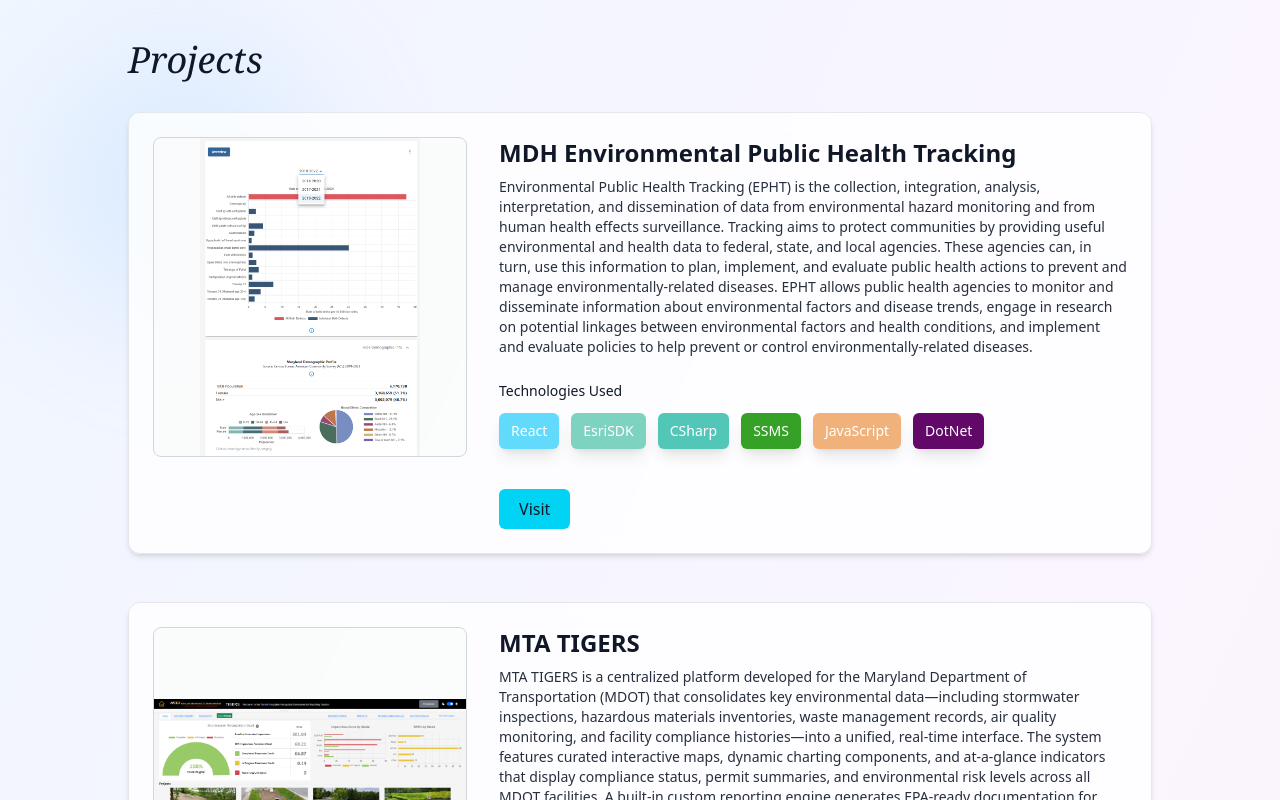
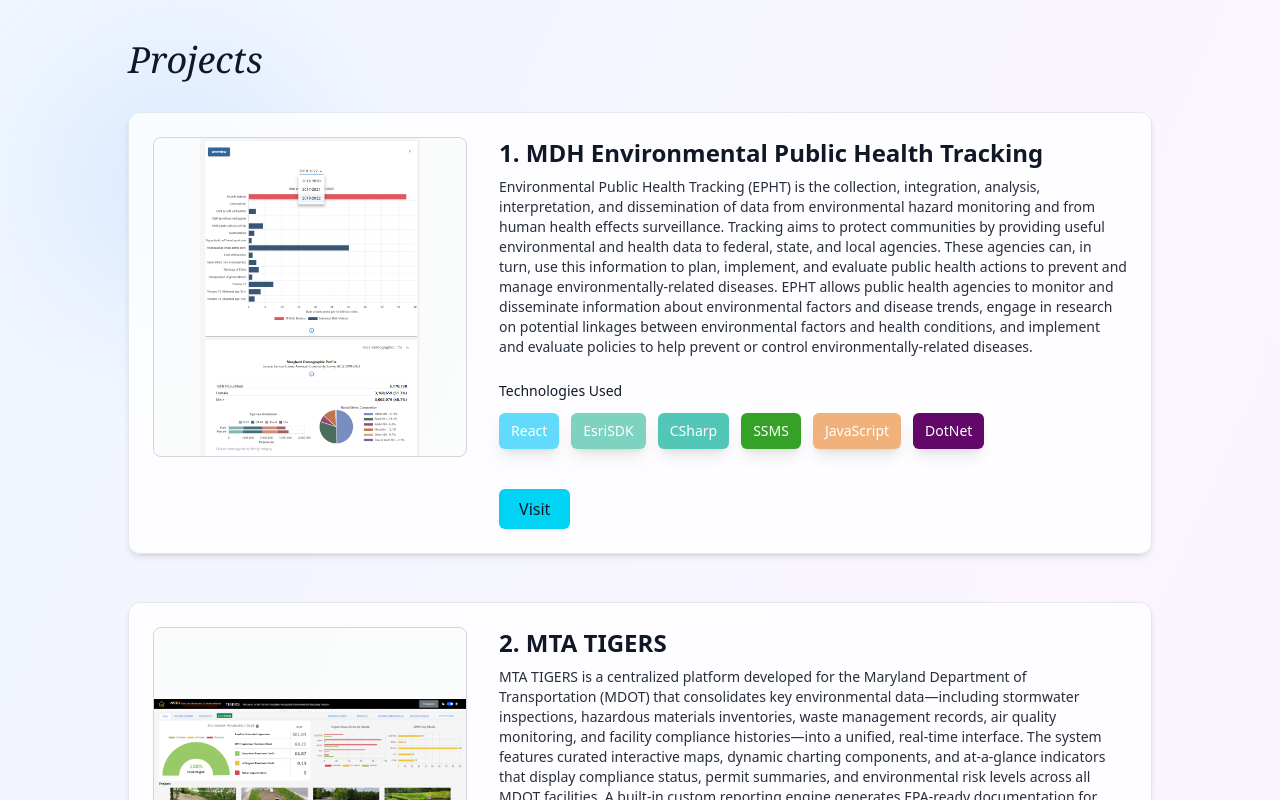
Before and after one commit to ClaytonONeill/portfolio_2025, a React (Vite) app: page / in a window 1280 px wide. Shown: the part 840-1640 px from the top of the page. Built offline with nearby package versions, Linux system fonts and the light colour scheme.

Commit message:
added in numbers to the projects

```diff
--- a/src/pages/ProjectsSection.jsx
+++ b/src/pages/ProjectsSection.jsx
@@ -63,7 +63,9 @@
             {/* CONTENT */}
             <div className="md:w-2/3 flex flex-col justify-between">
               <div>
-                <h3 className="text-2xl font-semibold mb-2">{project.title}</h3>
+                <h3 className="text-2xl font-semibold mb-2">
+                  {project.id}. {project.title}
+                </h3>
                 <p className="text-sm mb-6 opacity-90">{project.description}</p>
 
                 <p className="text-sm mb-3 font-medium">Technologies Used</p>
```
